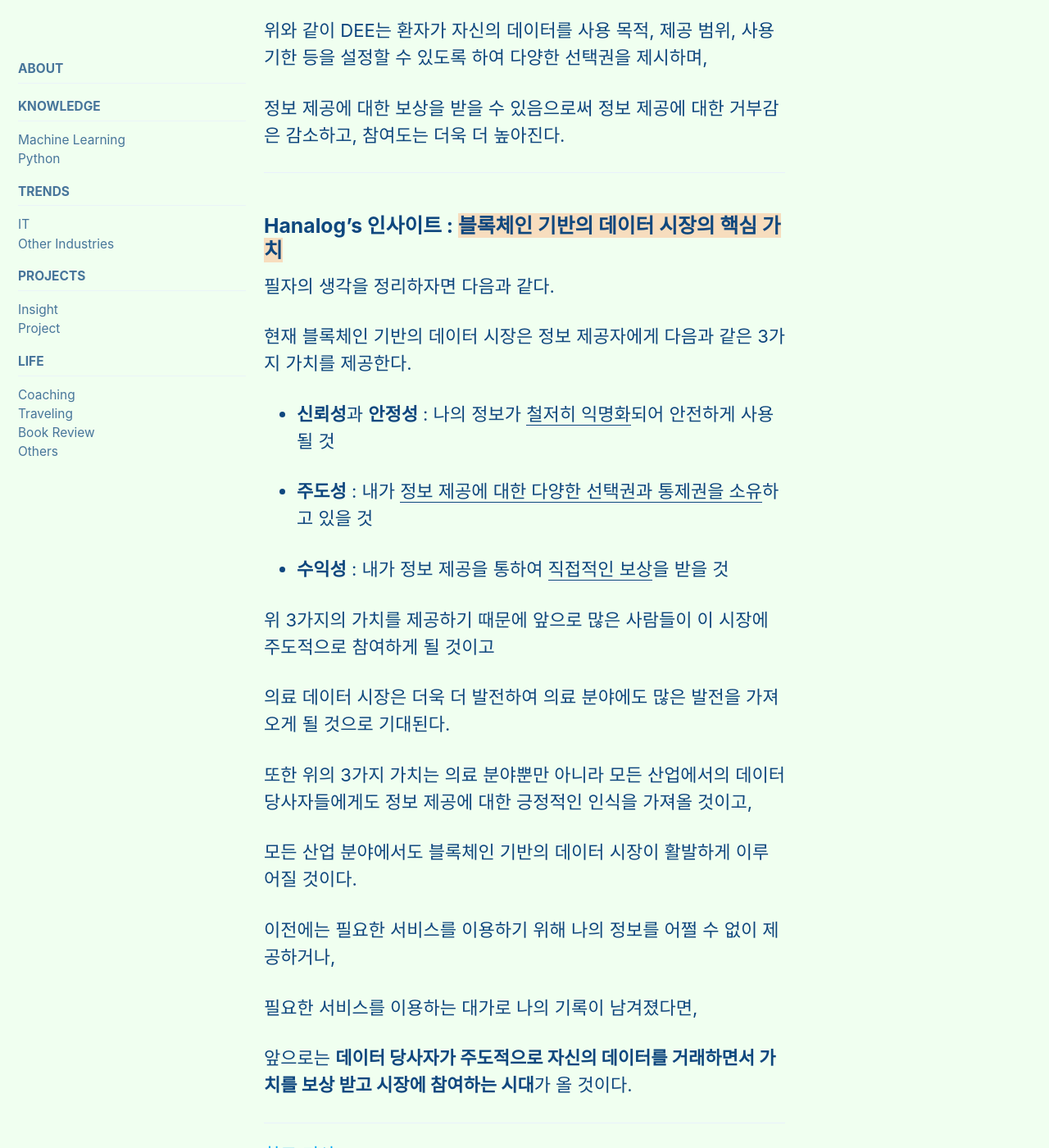
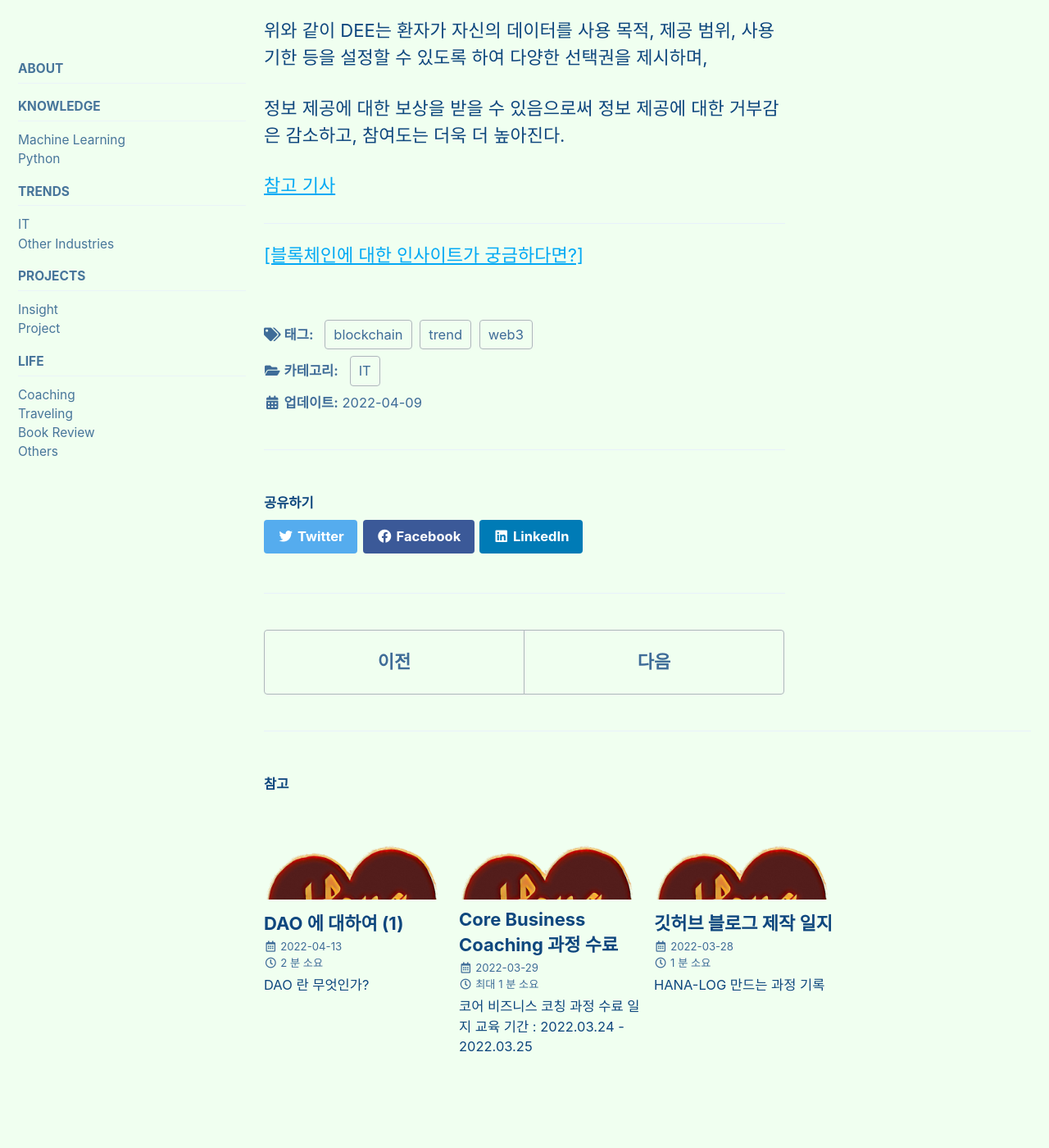
Before and after one commit to hanalog/hanalog.github.io, a Jekyll site: the page built from _posts/2022-04-09-trend1.md, in a window 1280 px wide and 1400 px high, scrolled down 2555 px. Shown: the whole window at 82% size. Built offline with Jekyll 4.4.1, drawn with Linux system fonts in a browser that asks for light colours; cached includes are drawn as plain includes; some of the changed text lies outside the part shown.

Commit message:
update post trend1

```diff
--- a/_posts/2022-04-09-trend1.md
+++ b/_posts/2022-04-09-trend1.md
@@ -1,12 +1,14 @@
 ---
 layout: single
-title: "블록체인 기반 데이터 시장의 가치"
+title: "DEE 서비스에 대하여"
 category: "IT"
-tag: [trend, blockchain, web3, data]
+tag: [trend, blockchain, web3]
 author_profile: false
 sidebar:
   nav: "docs"
 ---
+
+
 
 ## 나의 의료 데이터로 돈을 벌 수 있다?
 
@@ -33,6 +35,8 @@
 DEE 는 에퀴둠 헬스와 노키아의 SaaS 기반 의료 데이터 시장이다.
 
 이는 환자가 제약 및 생명과학 회사 연구에 개인 데이터를 판매할 수 있는 블록체인 기반 서비스이다.
+
+
 
 #### 1) 기존 의료 데이터 시장
 
@@ -68,39 +72,10 @@
 
 
 
----
-### Hanalog's 인사이트 : <span style='background-color: #F7DDBE'>블록체인 기반의 데이터 시장의 핵심 가치</span>
-
-필자의 생각을 정리하자면 다음과 같다.
-
-현재 블록체인 기반의 데이터 시장은 정보 제공자에게 다음과 같은 3가지 가치를 제공한다.
-
-- **신뢰성**과 **안정성** : 나의 정보가 <u>철저히 익명화</u>되어 안전하게 사용될 것
-
-- **주도성** : 내가 <u>정보 제공에 대한 다양한 선택권과 통제권을 소유</u>하고 있을 것
-
-- **수익성** : 내가 정보 제공을 통하여 <u>직접적인 보상</u>을 받을 것
-
-위 3가지의 가치를 제공하기 때문에 앞으로 많은 사람들이 이 시장에 주도적으로 참여하게 될 것이고
-
-의료 데이터 시장은 더욱 더 발전하여 의료 분야에도 많은 발전을 가져오게 될 것으로 기대된다.
 
 
-
-또한 위의 3가지 가치는 의료 분야뿐만 아니라 모든 산업에서의 데이터 당사자들에게도 정보 제공에 대한 긍정적인 인식을 가져올 것이고,
-
-모든 산업 분야에서도 블록체인 기반의 데이터 시장이 활발하게 이루어질 것이다.
-
-
-
-이전에는 필요한 서비스를 이용하기 위해 나의 정보를 어쩔 수 없이 제공하거나,
-
-필요한 서비스를 이용하는 대가로 나의 기록이 남겨졌다면,
-
-앞으로는 **데이터 당사자가 주도적으로 자신의 데이터를 거래하면서 가치를 보상 받고 시장에 참여하는 시대**가 올 것이다.
+[참고 기사](https://www.ciokorea.com/news/231559)
 
 ---
 
-
-
-[참고 기사](https://www.ciokorea.com/news/231559)
+[[블록체인에 대한 인사이트가 궁금하다면?]](https://hanalog.github.io/tags/#blockchain)
```
